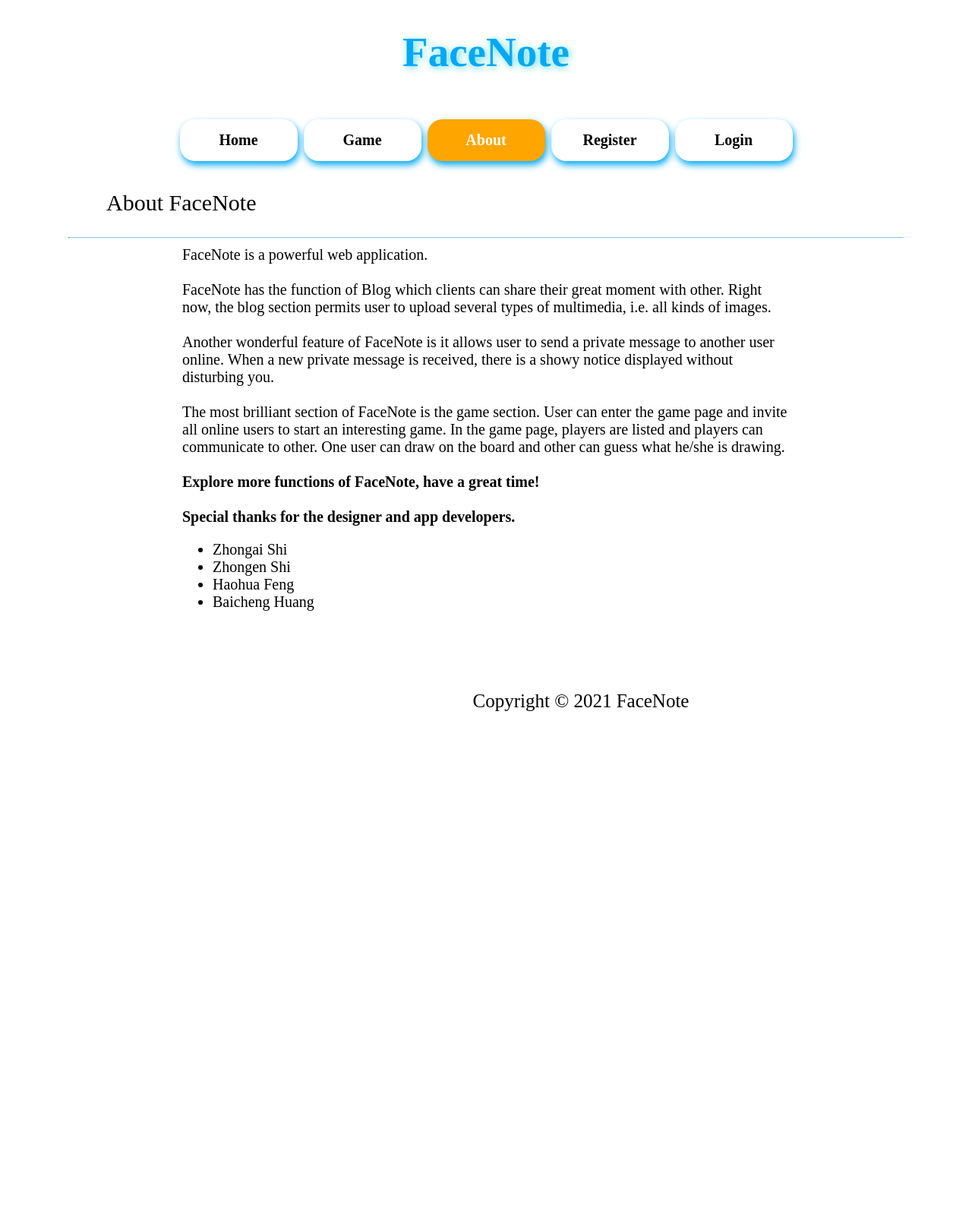
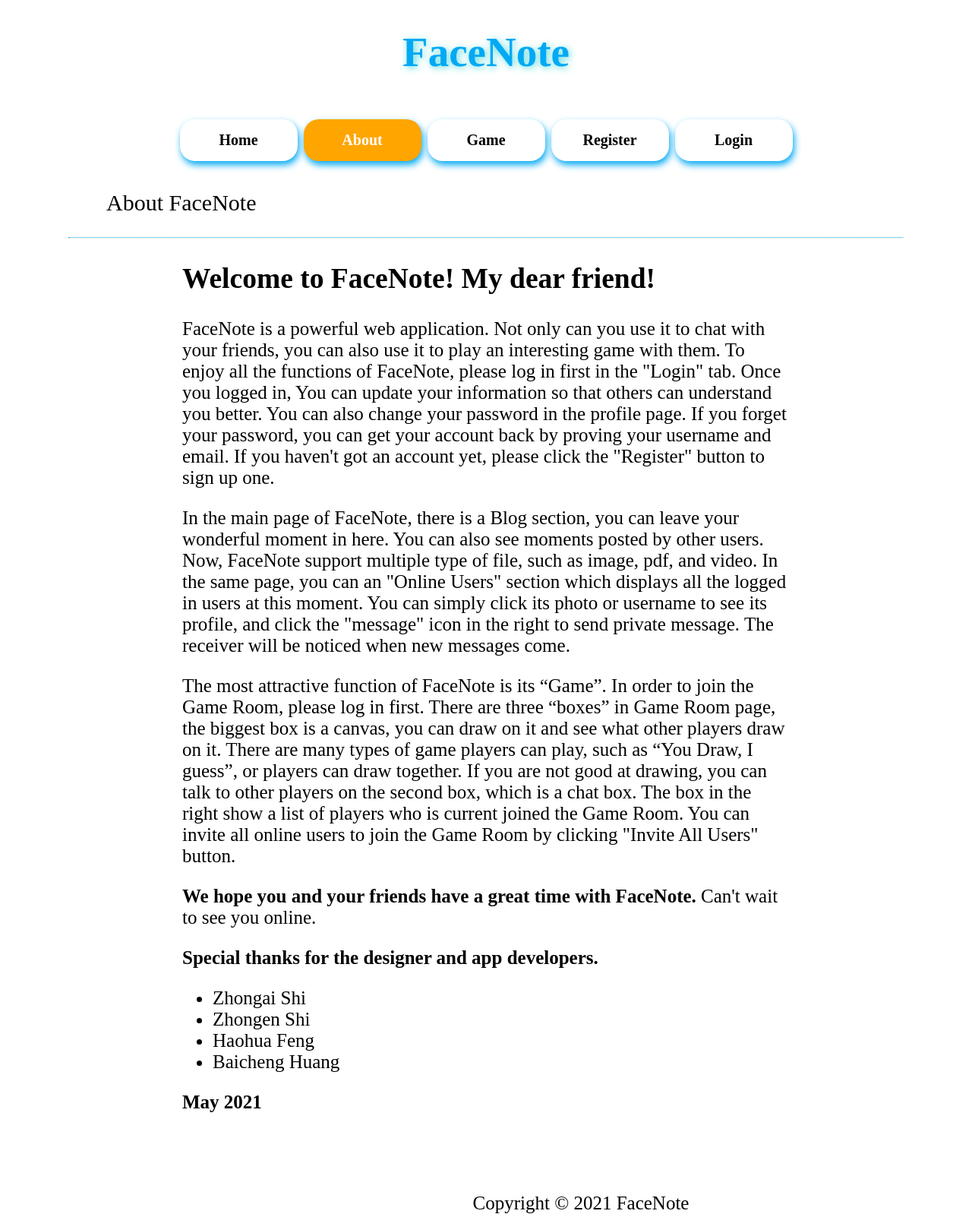
Before and after one commit to HaohuaFeng/CSE312-Project, a Flask app: page /about.html in a window 1280 px wide. Shown: the whole page at 76% size. Before the commit the page ends 936 px from the top, so only its background shows below. Run offline with Flask 2, Linux system fonts and the light colour scheme; some libraries are stand-ins or nearby versions.

Commit message:
Add files via upload

```diff
--- a/static/css/style.css
+++ b/static/css/style.css
@@ -391,6 +424,7 @@ input[type=reset]:hover{
     text-align: left;
     padding: 0 150px;
     width: 800px;
+    font-size: 25px;
 }
 .reg_container, .reset_container {
     position: relative;
--- a/templates/about.html
+++ b/templates/about.html
@@ -18,8 +18,8 @@
     <div id="invitation"></div>
     <div class="header">
         <a href="/index.html" >Home</a>
+        <a href="/about.html" id="select_color" >About</a>
         <a href="/game.html" >Game</a>
-        <a href="/about.html" id="select_color" >About</a>
         <a href="/register.html" >Register</a>
         {% if user %}
         <a href="/profile.html" class="profile">{{user}}</a>
@@ -32,27 +32,37 @@
         <div class="description">About FaceNote</div>
         <hr>
         <div class="about">
-            FaceNote is a powerful web application.<br/><br/>
-            FaceNote has the function of Blog which clients can share their great
-            moment with other. Right now, the blog section permits user to upload several
-            types of multimedia, i.e. all kinds of images.<br/><br/>
-            Another wonderful feature of FaceNote is it allows user to send a private message
-            to another user online. When a new private message is received, there is a showy
-            notice displayed without disturbing you.<br/><br/>
-            The most brilliant section of FaceNote is the game section. User can enter the game
-            page and invite all online users to start an interesting game. In the game page,
-            players are listed and players can communicate to other. One user can draw on the
-            board and other can guess what he/she is drawing.<br/>
-            <br/>
-            <b>Explore more functions of FaceNote, have a great time!</b>
-            <br/><br/>
-            <b>Special thanks for the designer and app developers.</b>
+            <h2>Welcome to FaceNote! My dear friend!</h2>
+            <p>FaceNote is a powerful web application. Not only can you use it to chat with your friends,
+            you can also use it to play an interesting game with them. To enjoy all the functions of FaceNote,
+            please log in first in the "Login" tab. Once you logged in, You can update your information so that
+            others can understand you better. You can also change your password in the profile page. If you forget
+            your password, you can get your account back by proving your username and email. If you haven't got an
+                account yet, please click the "Register" button to sign up one.</p>
+            <p>In the main page of FaceNote, there is a Blog section, you can leave your wonderful moment in here.
+            You can also see moments posted by other users. Now, FaceNote support multiple type of file, such as
+            image, pdf, and video. In the same page, you can an "Online Users" section which displays all the logged
+            in users at this moment. You can simply click its photo or username to see its profile, and click the
+                "message" icon in the right to send private message. The receiver will be noticed when new messages
+                come.</p>
+            <p>The most attractive function of FaceNote is its “Game”. In order to join the Game Room, please log in
+            first. There are three “boxes” in Game Room page, the biggest box is a canvas, you can draw on it and
+            see what other players draw on it. There are many types of game players can play, such as “You Draw, I
+            guess”, or players can draw together. If you are not good at drawing, you can talk to other players on
+            the second box, which is a chat box. The box in the right show a list of players who is current joined
+                the Game Room. You can invite all online users to join the Game Room by clicking "Invite All Users"
+                button.</p>
+
+            <p><b>We hope you and your friends have a great time with FaceNote.</b> Can't wait to see you online.</p>
+
+            <p><b>Special thanks for the designer and app developers.</b></p>
             <ul>
                 <li>Zhongai Shi</li>
                 <li>Zhongen Shi</li>
                 <li>Haohua Feng</li>
                 <li>Baicheng Huang</li>
             </ul>
+            <p><b>May 2021</b></p>
         </div>
         <div class="footer">
             <p>Copyright &copy; 2021 FaceNote</p>
--- a/templates/direct_chat.html
+++ b/templates/direct_chat.html
@@ -18,8 +18,8 @@
     <div id="invitation"></div>
     <div class="header">
         <a href="/index.html">Home</a>
+        <a href="/about.html" >About</a>
         <a href="/game.html" >Game</a>
-        <a href="/about.html" >About</a>
         <a href="/register.html" >Register</a>
         {% if sender %}
         <a href="/profile.html" class="profile" id="select_color">{{sender}}</a>
--- a/templates/forgot.html
+++ b/templates/forgot.html
@@ -17,8 +17,8 @@
     <div id="invitation"></div>
     <div class="header">
         <a href="/index.html" >Home</a>
+        <a href="/about.html" >About</a>
         <a href="/game.html" >Game</a>
-        <a href="/about.html" >About</a>
         <a href="/register.html" >Register</a>
         {% if user %}
         <a href="/profile.html" class="profile">{{user}}</a>
--- a/templates/index.html
+++ b/templates/index.html
@@ -17,8 +17,8 @@
     <div id="invitation"></div>
     <div class="header">
         <a href="/index.html" id="select_color">Home</a>
+        <a href="/about.html" >About</a>
         <a href="/game.html" >Game</a>
-        <a href="/about.html" >About</a>
         <a href="/register.html" >Register</a>
         {% if user %}
         <a href="/profile.html" class="profile">{{user}}</a>
--- a/templates/login.html
+++ b/templates/login.html
@@ -17,8 +17,8 @@
     <div id="invitation"></div>
     <div class="header">
         <a href="/index.html" >Home</a>
+        <a href="/about.html" id="about">About</a>
         <a href="/game.html" >Game</a>
-        <a href="/about.html" id="about">About</a>
         <a href="/register.html">Register</a>
         {% if user %}
         <a href="/profile.html" class="profile">{{user}}</a>
--- a/templates/profile.html
+++ b/templates/profile.html
@@ -16,8 +16,8 @@
     {% if user %}
     <div class="header">
         <a href="/index.html" >Home</a>
+        <a href="/about.html" >About</a>
         <a href="/game.html" >Game</a>
-        <a href="/about.html" >About</a>
         <a href="/register.html">Register</a>
         <a href="/profile.html" class="profile" id="select_color" >{{user['username']}}</a>
         <a href="/logout">Logout</a>
--- a/templates/register.html
+++ b/templates/register.html
@@ -16,10 +16,10 @@
     <h1>FaceNote</h1>
     <div id="newCome"></div>
     <div id="invitation"></div>
-    <div class="/header">
+    <div class="header">
         <a href="/index.html">Home</a>
+        <a href="/about.html">About</a>
         <a href="/game.html" >Game</a>
-        <a href="/about.html">About</a>
         <a href="/register.html" id="select_color">Register</a>
         {% if user %}
         <a href="/profile.html" class="profile">{{user}}</a>
--- a/templates/reset.html
+++ b/templates/reset.html
@@ -18,8 +18,8 @@
     <div id="invitation"></div>
     <div class="header">
         <a href="/index.html" >Home</a>
+        <a href="/about.html" >About</a>
         <a href="/game.html" >Game</a>
-        <a href="/about.html" >About</a>
         <a href="/register.html" >Register</a>
         {% if user %}
         <a href="/profile.html" class="profile" id="select_color">{{user}}</a>
--- a/templates/user_profile.html
+++ b/templates/user_profile.html
@@ -15,8 +15,8 @@
     <div id="invitation"></div>
     <div class="header">
         <a href="/index.html" >Home</a>
+        <a href="/about.html" >About</a>
         <a href="/game.html" >Game</a>
-        <a href="/about.html" >About</a>
         <a href="/register.html">Register</a>
         {% if user %}
         <a href="/profile.html" class="profile" id="select_color">{{user}}</a>
```
Also changed, not shown: other parts of static/css/style.css (+45 -12 lines), templates/game.html (+15 -4 lines).
